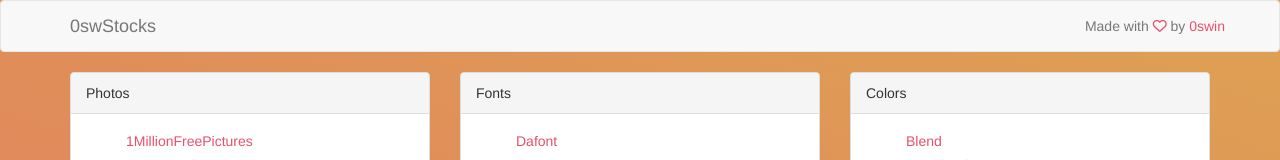
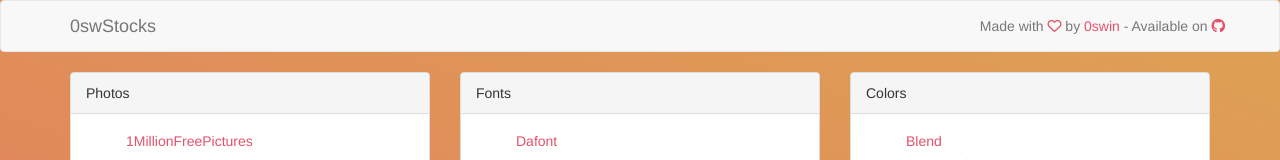
Before and after one commit to 0swin/stocks.oswin.io, a plain HTML site: page index.html in a window 1280 px wide. Shown: the top 160 px of the page. Drawn offline with nearby package versions, Linux system fonts and the light colour scheme.

Commit message:
Added GitHub link and fixed syntax

```diff
--- a/index.html
+++ b/index.html
@@ -2,7 +2,6 @@
 <head>
   <meta charset="utf-8"/>
   <title>0swStocks</title>
-  <!-- link(rel="stylesheet" href="https://maxcdn.bootstrapcdn.com/bootstrap/3.3.7/css/bootstrap.min.css")-->
   <link rel="stylesheet" href="//maxcdn.bootstrapcdn.com/bootswatch/3.3.7/journal/bootstrap.min.css"/>
   <link rel="stylesheet" href="css/css.css"/>
   <meta name="viewport" content="width=device-width, initial-scale=1.0"/>
@@ -11,7 +10,7 @@
   <nav class="navbar navbar-default">
     <div class="container"><a class="navbar-brand" href="#">
         <p>0swStocks</p></a>
-      <p class="navbar-text navbar-right creators-nav">Made with <i class="fa fa-heart-o red-heart" aria-hidden="true"></i> by <a href="https://0sw.in/" target='_blank'>0swin</a></p>
+      <p class="navbar-text navbar-right creators-nav">Made with <i class="fa fa-heart-o red-heart" aria-hidden="true"></i> by <a href="https://0sw.in/" target='_blank'>0swin</a> - Available on <a href="https://github.com/0swin/Free-Graphic-Design-Stocks"><i class="fa fa-github"></i></a></p>
     </div>
   </nav>
   <div class="container">
@@ -408,7 +407,7 @@
           </div>
         </div>
       </div>
-      <p class="creators-bottom">Made with <i class="fa fa-heart" aria-hidden="true"></i> by <a href="https://0sw.in/" target='_blank'>0swin</a></p>
+      <p class="creators-bottom">Made with <i class="fa fa-heart" aria-hidden="true"></i> by <a href="https://0sw.in/" target='_blank'>0swin</a> - Available on <a href="https://github.com/0swin/Free-Graphic-Design-Stocks"><i class="fa fa-github"></i></a></p>
     </div>
   </div>
   <script type="text/javascript" src="//ajax.googleapis.com/ajax/libs/jquery/3.2.1/jquery.min.js"></script>
```
Also changed, not shown: 1 other file.
